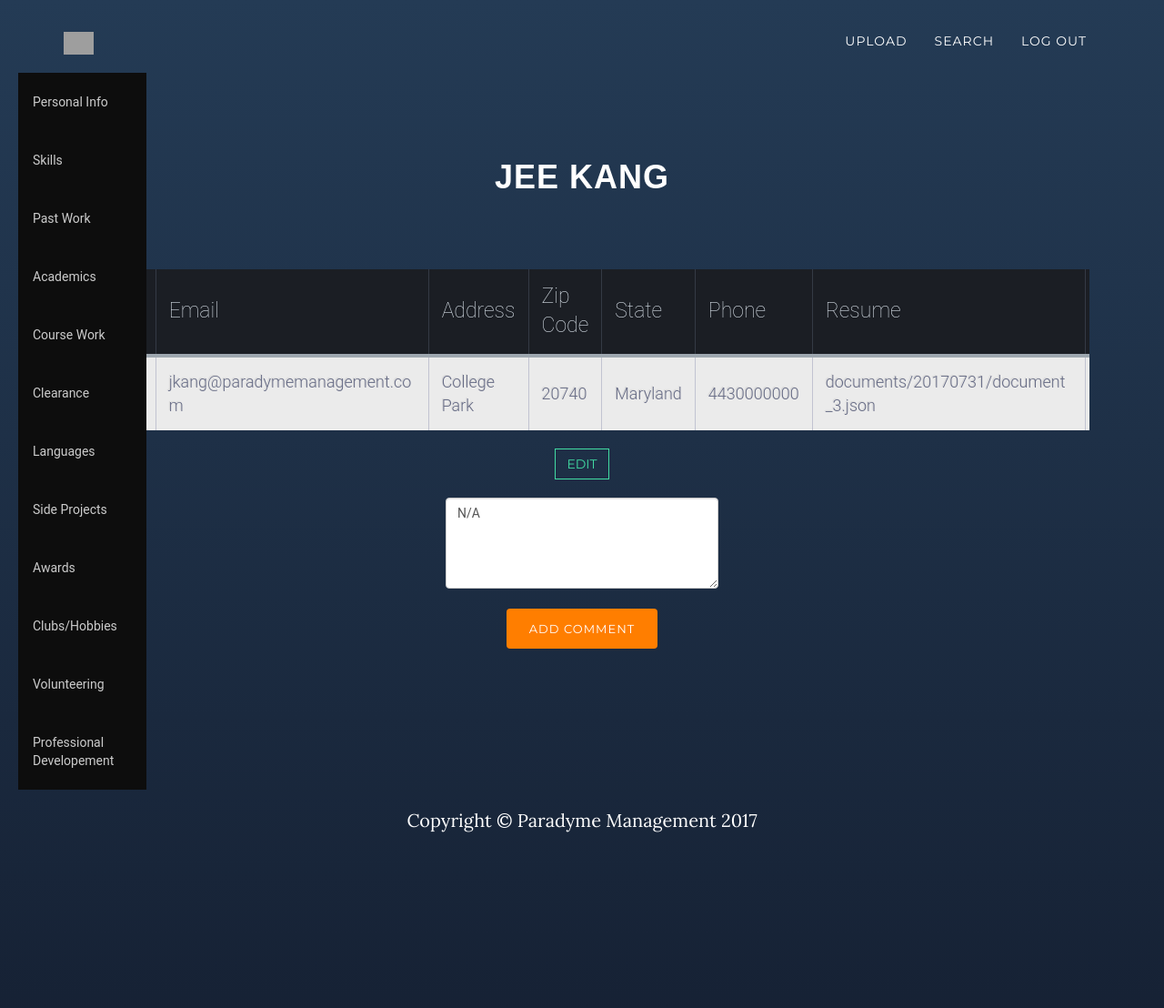
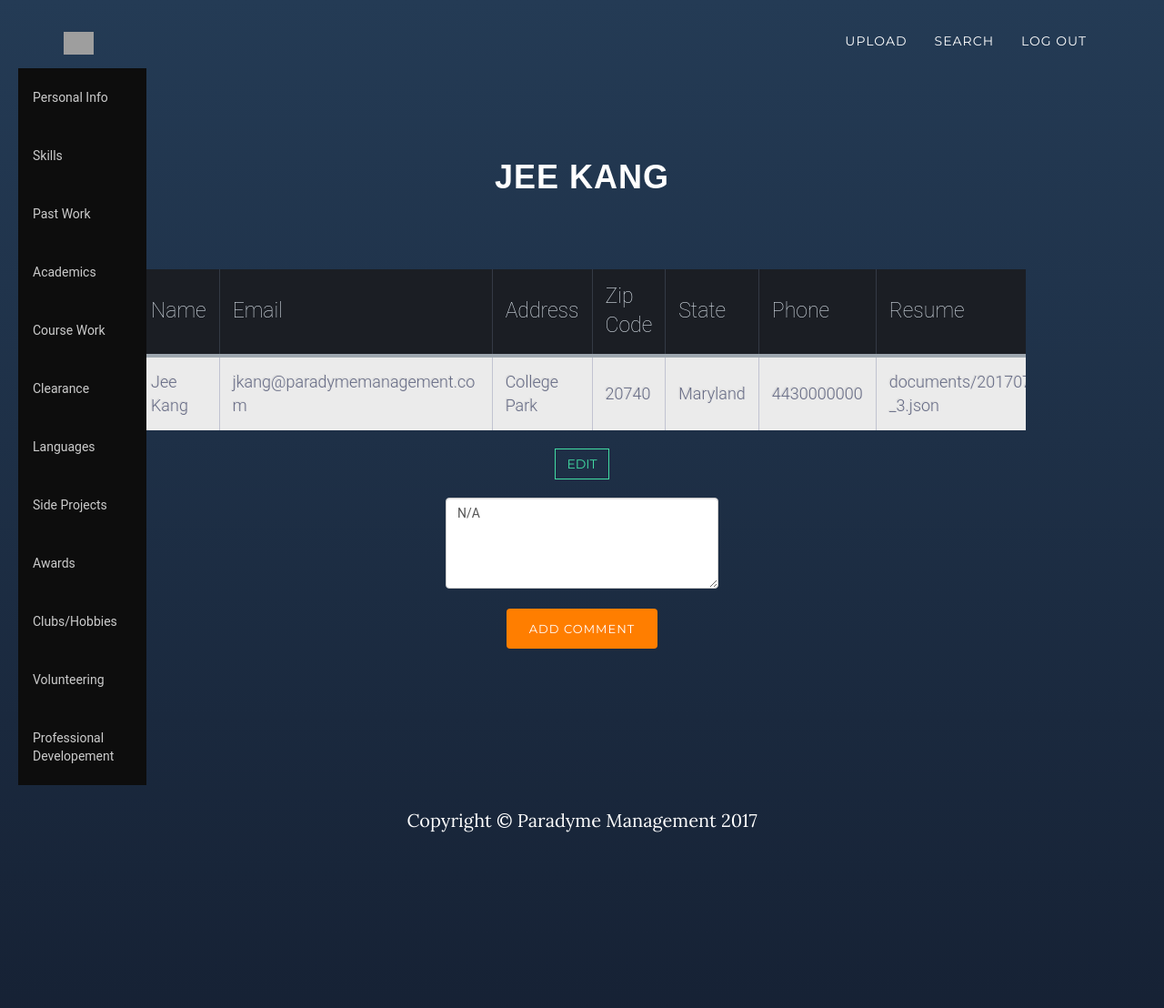
Before and after one commit to jeekang/RSR, a Django app: page /RSR/search/person_detail/16/ in a window 1280 px wide. Shown: the top 1108 px of the page at 91% size. Run offline with Django 3.2, Linux system fonts and the light colour scheme; a user stored in the database is signed in; data comes from the database, SQL or seed files in the repository; both versions use the stored data as it was after the commit; some libraries are stand-ins or nearby versions; grey boxes are pictures that could not be loaded.

Commit message:
details page ui

```diff
--- a/ParadymeIntern/RSR/templates/SearchExport/detail.html
+++ b/ParadymeIntern/RSR/templates/SearchExport/detail.html
@@ -39,7 +39,7 @@
   <button class="tablinks" onclick="openTab(event, 'Professional Developement')">Professional Developement</button>
 </div>
 
-
+<div class="container content-section text-center">
 
 <!-- Personal info block, left hand side -->
 <h1 style = "font-family: Raleway, Arial">
@@ -643,15 +643,13 @@
       </tr>
    </tbody>
  </table>
-</div>
+ </div>
 <br/>
   <br/>
+</div>
 
 <!-- t
 odo Awards, Clubs, Volunteering, Professional Dev -->
 
 
-
-
-
 {% endblock %}
--- a/ParadymeIntern/RSR/templates/SearchExport/search.html
+++ b/ParadymeIntern/RSR/templates/SearchExport/search.html
@@ -4,6 +4,7 @@
 
 
     {% load widget_tweaks %}
+<div class="container content-section text-center">
 
     <div class = body>
         <h1 style = "font-family: Raleway, Arial">Resume Filter System</h1>
@@ -182,5 +183,5 @@
 
     </div>
     </div>
-
+</div>
 {% endblock %}
--- a/ParadymeIntern/RSR/templates/index.HTML
+++ b/ParadymeIntern/RSR/templates/index.HTML
@@ -1,6 +1,8 @@
 {% extends 'navigation.html' %}
 
 {% block content %}
+<div class="container content-section text-center">
+
     <body>
 
            <div class="inner cover">
@@ -55,6 +57,7 @@
 
            </div>
 </body>
+</div>
 
 
   {% endblock %}
--- a/ParadymeIntern/RSR/templates/navigation.html
+++ b/ParadymeIntern/RSR/templates/navigation.html
@@ -3,12 +3,17 @@
                    <!DOCTYPE html>
                    <html lang="en">
                    <style>
+                   .tabcontent{
+                    max-width:1000px;
+                    margin:0 auto;
+                   }
+
                    /* Style the tab */
 div.tab {
-    position: fixed;
+    position: absolute;
     border-radius: 10px;
     left:20px;
-    top:80px;
+    top:150px;
     background-color: #0D0D0D	;
     width: 11%;
 }
@@ -64,6 +69,8 @@
                     .personal {width: 100%; margin-left: 0px; padding-bottom: 30px;}
                     .skills   {width: 100%; margin-left: 0px;}
                     .comment  {width: 100%; margin-left: 0px; padding-bottom: 30px;}
+
+
 
                     }
                     @media screen and (max-width: 765px ) {
@@ -418,7 +425,7 @@
     <!-- /.container -->
 </nav>
 
-<section style = "font-family: Raleway, Roboto, helvetica, arial, sans-serif;" id="about" class="container content-section text-center">
+<section style = "font-family: Raleway, Roboto, helvetica, arial, sans-serif;" id="about">
 <div class = "content">
 {% block content %}
 {% endblock %}
--- a/ParadymeIntern/RSR/templates/registration/login.html
+++ b/ParadymeIntern/RSR/templates/registration/login.html
@@ -3,6 +3,8 @@
 {% load widget_tweaks %}
 
 {% block content %}
+<div class="container content-section text-center">
+
     {% if form.errors %}
         <p>Your username and password didn't match. Please try again.</p>
     {% endif %}
@@ -31,5 +33,6 @@
     <br/>
     <br/>
     <br/>
+    </div>
 
     {% endblock %}
--- a/ParadymeIntern/RSR/templates/uploadlist.html
+++ b/ParadymeIntern/RSR/templates/uploadlist.html
@@ -3,6 +3,8 @@
 {% load crispy_forms_tags %}
 
 {% block content %}
+<div class="container content-section text-center">
+
     <div class = "body">
              <h2 class="cover-heading" style = "font-family: Raleway, Arial">Filter Files</h2>
              <p></p>
@@ -87,4 +89,5 @@
             }
             </script>
 </div>
+</div>
   {% endblock %}
```
Also changed, not shown: ParadymeIntern/db.sqlite3.
